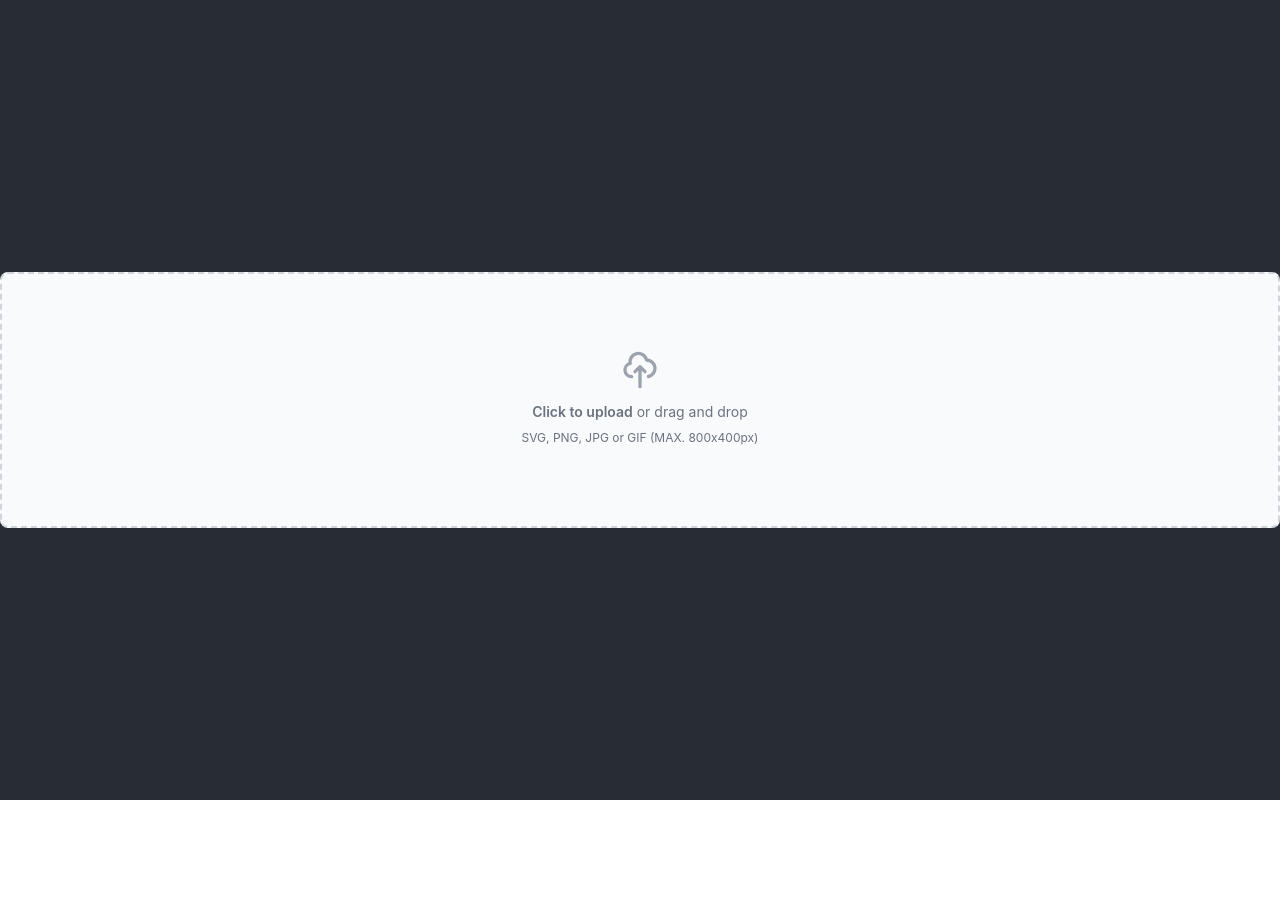
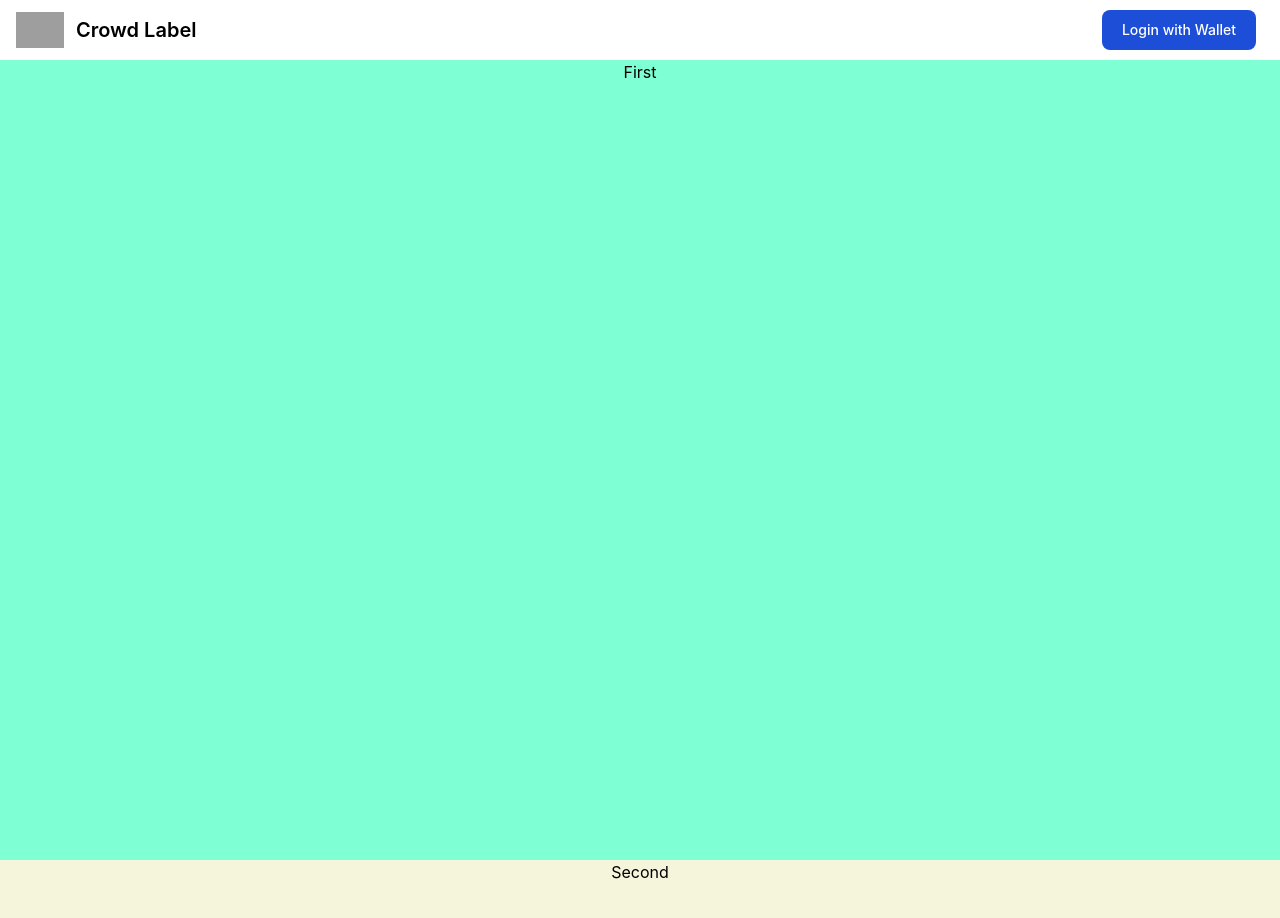
Before and after one commit to hojaedev/crowd-label, a React (Create React App) app: page / in a window 1280 px wide. Shown: the top 918 px of the page. Before the commit the page ends 800 px from the top, so only its background shows below. Built offline with nearby package versions, Linux system fonts and the light colour scheme; grey boxes are pictures that could not be loaded.

Commit message:
login page without web3

```diff
--- a/src/App.css
+++ b/src/App.css
@@ -6,10 +6,19 @@
   text-align: center;
 }
 
-.App-logo {
-  height: 40vmin;
-  pointer-events: none;
+.page {
+  min-height: 100vh;
+  min-width: 100vh;
 }
+
+#first_page {
+  background-color: Aquamarine;
+}
+
+#second_page {
+  background-color: Beige;
+}
+
 
 @media (prefers-reduced-motion: no-preference) {
   .App-logo {
--- a/src/App.js
+++ b/src/App.js
@@ -1,21 +1,32 @@
-import logo from './logo.svg';
 import './App.css';
 
 function App() {
   return (
     <div className="App">
-      <header className="App-header">
-      <div class="flex items-center justify-center w-full">
-        <label for="dropzone-file" class="flex flex-col items-center justify-center w-full h-64 border-2 border-gray-300 border-dashed rounded-lg cursor-pointer bg-gray-50 dark:hover:bg-bray-800 dark:bg-gray-700 hover:bg-gray-100 dark:border-gray-600 dark:hover:border-gray-500 dark:hover:bg-gray-600">
-            <div class="flex flex-col items-center justify-center pt-5 pb-6">
-                <svg aria-hidden="true" class="w-10 h-10 mb-3 text-gray-400" fill="none" stroke="currentColor" viewBox="0 0 24 24" xmlns="http://www.w3.org/2000/svg"><path stroke-linecap="round" stroke-linejoin="round" stroke-width="2" d="M7 16a4 4 0 01-.88-7.903A5 5 0 1115.9 6L16 6a5 5 0 011 9.9M15 13l-3-3m0 0l-3 3m3-3v12"></path></svg>
-                <p class="mb-2 text-sm text-gray-500 dark:text-gray-400"><span class="font-semibold">Click to upload</span> or drag and drop</p>
-                <p class="text-xs text-gray-500 dark:text-gray-400">SVG, PNG, JPG or GIF (MAX. 800x400px)</p>
-            </div>
-            <input id="dropzone-file" type="file" class="hidden" />
-        </label>
+
+      <nav class="bg-white border-gray-200 px-2 md:px-4 py-2.5 dark:bg-gray-900">
+          <div class="flex flex-wrap justify-between items-center mx-auto max-w-screen-xl">
+              <a href="https://flowbite.com" class="flex items-center">
+                  <img src="https://flowbite.com/docs/images/logo.svg" class="mr-3 h-6 sm:h-9" alt="Flowbite Logo" />
+                  <span class="self-center text-xl font-semibold whitespace-nowrap dark:text-white">Crowd Label</span>
+              </a>
+              <div class="flex items-center md:order-2">
+                  <a href="#" class="text-white bg-blue-700 hover:bg-blue-800 focus:ring-4 focus:ring-blue-300 font-medium rounded-lg text-sm px-4 py-2 md:px-5 md:py-2.5 mr-1 md:mr-2 dark:bg-blue-600 dark:hover:bg-blue-700 focus:outline-none dark:focus:ring-blue-800"> Login with Wallet</a>
+                  <button data-collapse-toggle="mega-menu" type="button" class="inline-flex items-center p-2 ml-1 text-sm text-gray-500 rounded-lg md:hidden hover:bg-gray-100 focus:outline-none focus:ring-2 focus:ring-gray-200 dark:text-gray-400 dark:hover:bg-gray-700 dark:focus:ring-gray-600" aria-controls="mega-menu" aria-expanded="false">
+                      <span class="sr-only">Open main menu</span>
+                      <svg aria-hidden="true" class="w-6 h-6" fill="currentColor" viewBox="0 0 20 20" xmlns="http://www.w3.org/2000/svg"><path fill-rule="evenodd" d="M3 5a1 1 0 011-1h12a1 1 0 110 2H4a1 1 0 01-1-1zM3 10a1 1 0 011-1h12a1 1 0 110 2H4a1 1 0 01-1-1zM3 15a1 1 0 011-1h12a1 1 0 110 2H4a1 1 0 01-1-1z" clip-rule="evenodd"></path></svg>
+                  </button>
+              </div>
+          </div>
+      </nav>
+      <div class="page" id="first_page">
+        First
       </div>
-      </header>
+      <div class="page" id="second_page">
+        Second
+      </div>
+
+
     </div>
   );
 }
```
Also changed, not shown: 1 other file (tests, documents, lock files or other folders).
